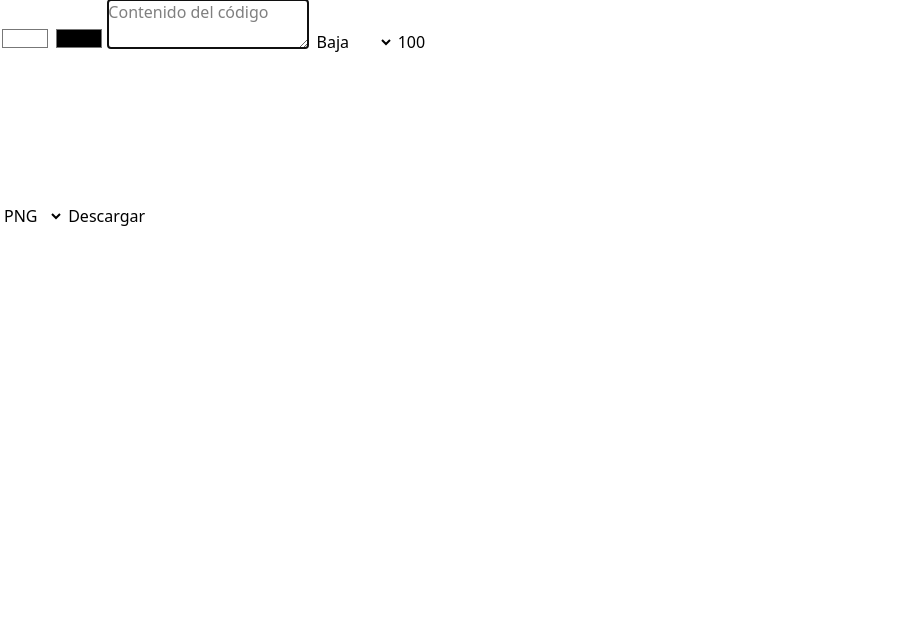
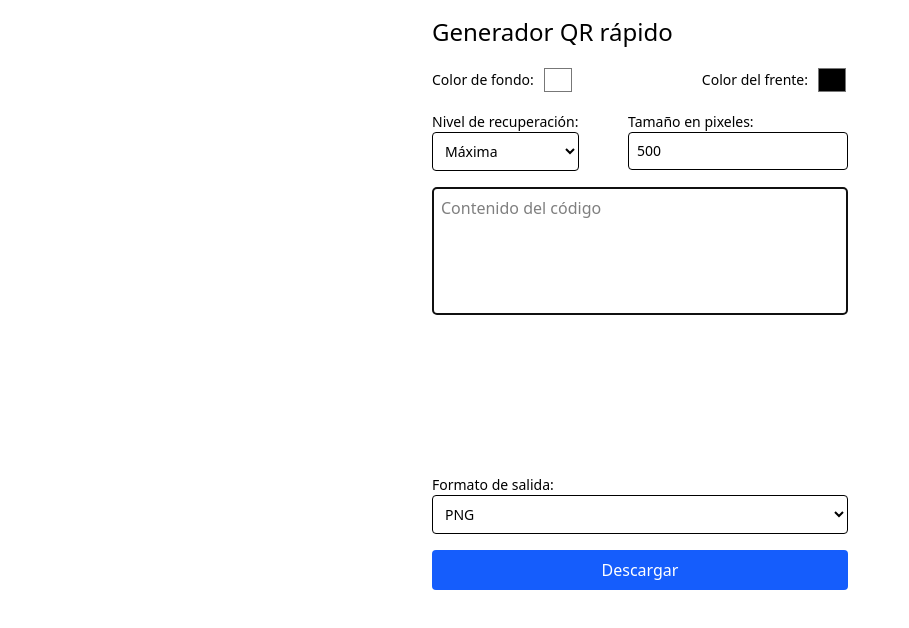
Before and after one commit to parzibyte/generador-qr-v2, a website built with Vite: page index.html in a window 1280 px wide. Shown: the whole page, without its empty margins (0-909 px from the left). Built offline with nearby package versions, Linux system fonts and the light colour scheme; what qrious would draw is missing.

Commit message:
Estilos Tailwindcss

```diff
--- a/index.html
+++ b/index.html
@@ -9,24 +9,56 @@
 </head>
 
 <body>
-  <input type="color" id="colorFondo" value="#ffffff">
-  <input type="color" id="colorFrente" value="#000000">
-  <textarea placeholder="Contenido del código" name="contenido" id="contenido"></textarea>
-  <select name="nivelRecuperacion" id="nivelRecuperacion">
+  <div class="flex flex-col gap-4 p-4 max-w-md mx-auto">
+    <h2 class="text-2xl">Generador QR rápido</h2>
+    <div class="flex flex-col md:flex-row justify-between">
+
+      <label class="flex items-center gap-2 cursor-pointer">
+        <span class="text-sm">Color de fondo:</span>
+        <input type="color" id="colorFondo" value="#ffffff" class="h-8 w-8  rounded" />
+      </label>
+
+      <label class="flex items-center gap-2 cursor-pointer">
+        <span class="text-sm">Color del frente:</span>
+        <input type="color" id="colorFrente" value="#000000" class="h-8 w-8 rounded" />
+      </label>
+    </div>
+    <div class="flex flex-col md:flex-row justify-between">
+      <label class="flex flex-col text-sm">
+        Nivel de recuperación:
+        <select id="nivelRecuperacion" name="nivelRecuperacion" class="border rounded p-2">
           <option value="L">Baja</option>
           <option value="M">Media</option>
           <option value="Q">Alta</option>
-    <option value="H">Máxima</option>
+          <option selected value="H">Máxima</option>
         </select>
-  <input id="tamaño" type="number" placeholder="Tamaño" value="100">
-  <canvas id="canvas"></canvas>
-  <select name="formatoSalida" id="formatoSalida">
+      </label>
+      <label class="flex flex-col text-sm">
+        Tamaño en pixeles:
+        <input id="tamaño" type="number" placeholder="Tamaño" value="500" class="border rounded p-2" />
+      </label>
+    </div>
+    <textarea id="contenido" name="contenido" placeholder="Contenido del código"
+      class="border rounded p-2 resize-none h-32"></textarea>
+    <div class="justify-center flex overflow-auto max-h-64 max-w-64 flex-col">
+      <canvas id="canvas" class="rounded max-w-max max-h-max"></canvas>
+    </div>
+
+    <label class="flex flex-col text-sm">
+      Formato de salida:
+      <select id="formatoSalida" name="formatoSalida" class="border rounded p-2">
         <option value="image/png">PNG</option>
         <option value="image/jpeg">JPG</option>
         <option value="image/webp">WEBP</option>
         <option value="image/avif">AVIF</option>
       </select>
-  <button id="descargar">Descargar</button>
+    </label>
+
+    <button id="descargar" class="bg-blue-600 text-white rounded p-2 hover:bg-blue-700 transition-colors">
+      Descargar
+    </button>
+  </div>
+
   <script type="module" src="/src/main.js"></script>
 </body>
 
```
Lines whose indentation alone changed are shown as unchanged.
